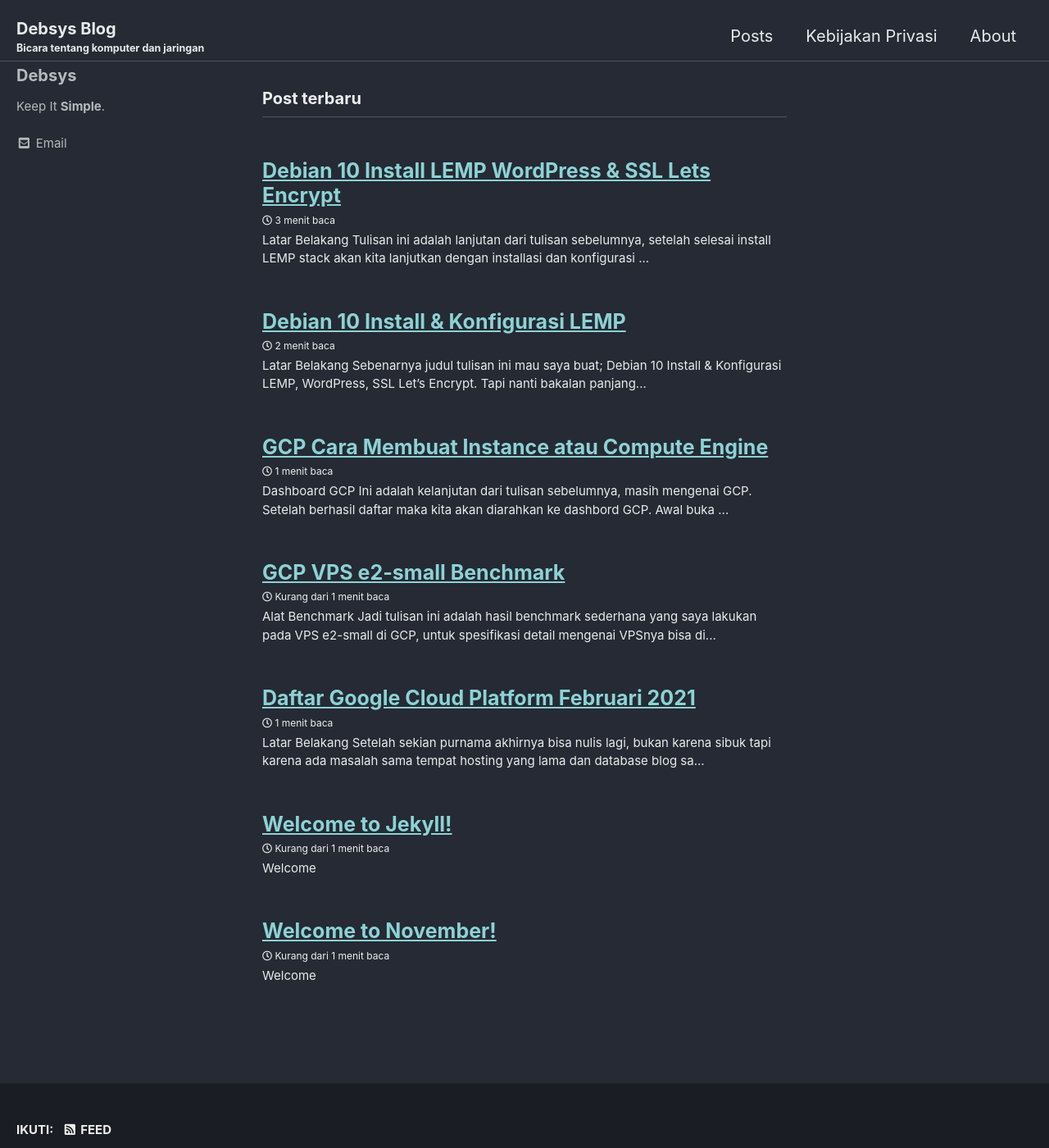
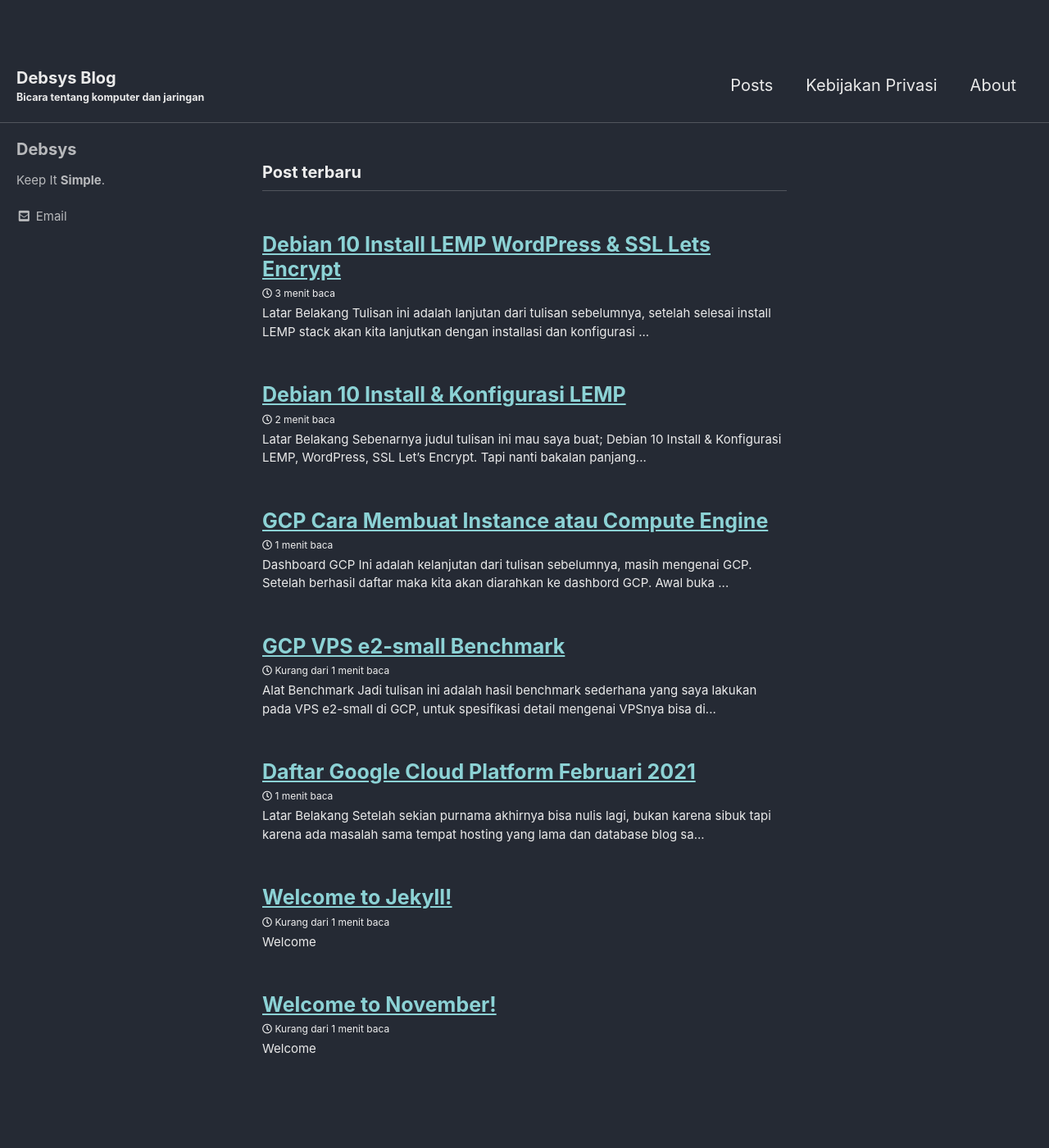
Before and after one commit to debsys/debsys.github.io, a Jekyll site: the page built from index.html, in a window 1280 px wide and 1400 px high. Shown: the whole window at 82% size. Built offline with Jekyll 4.4.1, drawn with Linux system fonts in a browser that asks for light colours; cached includes are drawn as plain includes; the list of posts is cut into pages by our own code.

Commit message:
Update _masthead.scss

```diff
--- a/_sass/minimal-mistakes/_masthead.scss
+++ b/_sass/minimal-mistakes/_masthead.scss
@@ -3,17 +3,13 @@
    ========================================================================== */
 
 .masthead {
-  position: fixed;
-  top: 0;
+  position: relative;
   border-bottom: 1px solid $border-color;
   -webkit-animation: $intro-transition;
   animation: $intro-transition;
   -webkit-animation-delay: 0.15s;
   animation-delay: 0.15s;
   z-index: 20;
-  width: 100%;
-  background: $background-color;
-  height: 75px;
 
   &__inner-wrap {
     @include clearfix;
```
